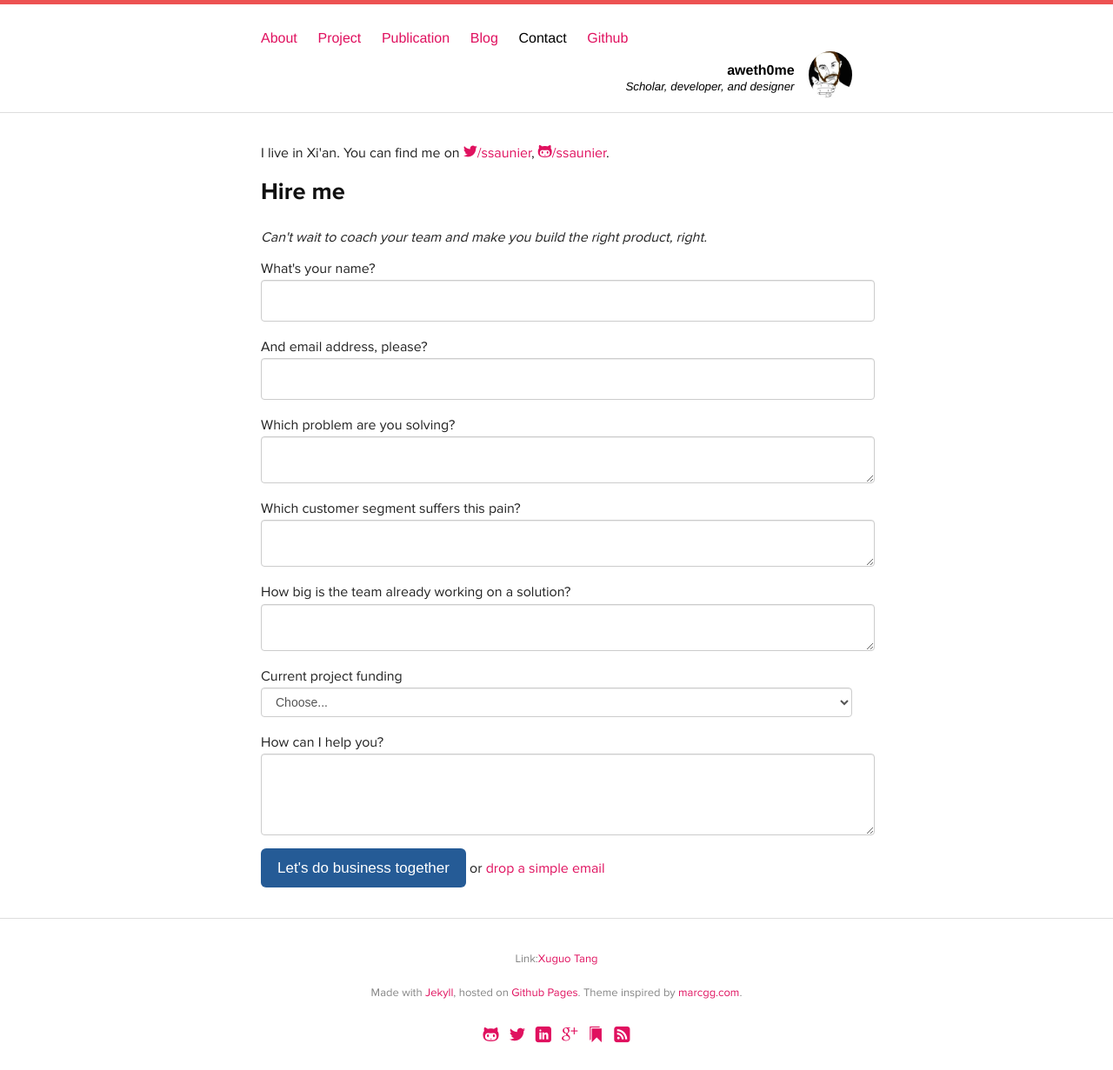
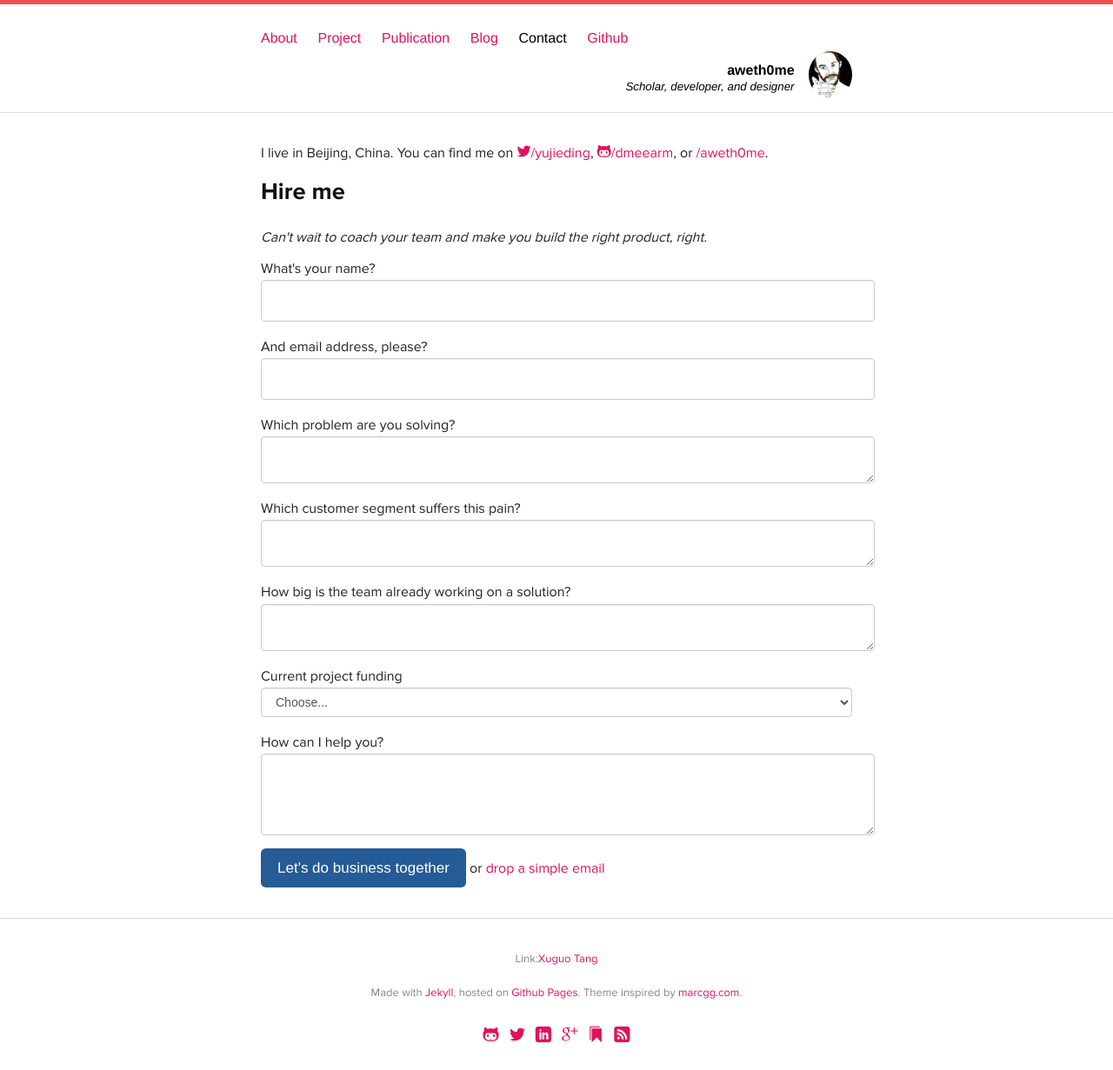
Before and after one commit to flashbuckets/dmeearm.github.io, a Jekyll site: the page built from contact/index.html, in a window 1280 px wide. Shown: the whole page at 87% size. Built offline with Jekyll 4.4.1, drawn with Linux system fonts in a browser that asks for light colours; Markdown is read by kramdown in place of the engine named in the settings.

Commit message:
Update index.html

```diff
--- a/contact/index.html
+++ b/contact/index.html
@@ -10,9 +10,10 @@ category: contact
 <section class="inner">
 
   <p>
-    I live in Xi'an. You can find me on
-    <a href="https://twitter.com/yujieding"><i class="icon-twitter"></i>/ssaunier</a>,
-    <a href="https://github.com/dmeearm"><i class="icon-github"></i>/ssaunier</a>.
+    I live in Beijing, China. You can find me on
+    <a href="https://twitter.com/yujieding"><i class="icon-twitter"></i>/yujieding</a>,
+    <a href="https://github.com/dmeearm"><i class="icon-github"></i>/dmeearm</a>,
+    or <a href="http://weibo.com/u/1736566822"></i>/aweth0me</a>.
 
   <h1>Hire me</h1>
 
```
